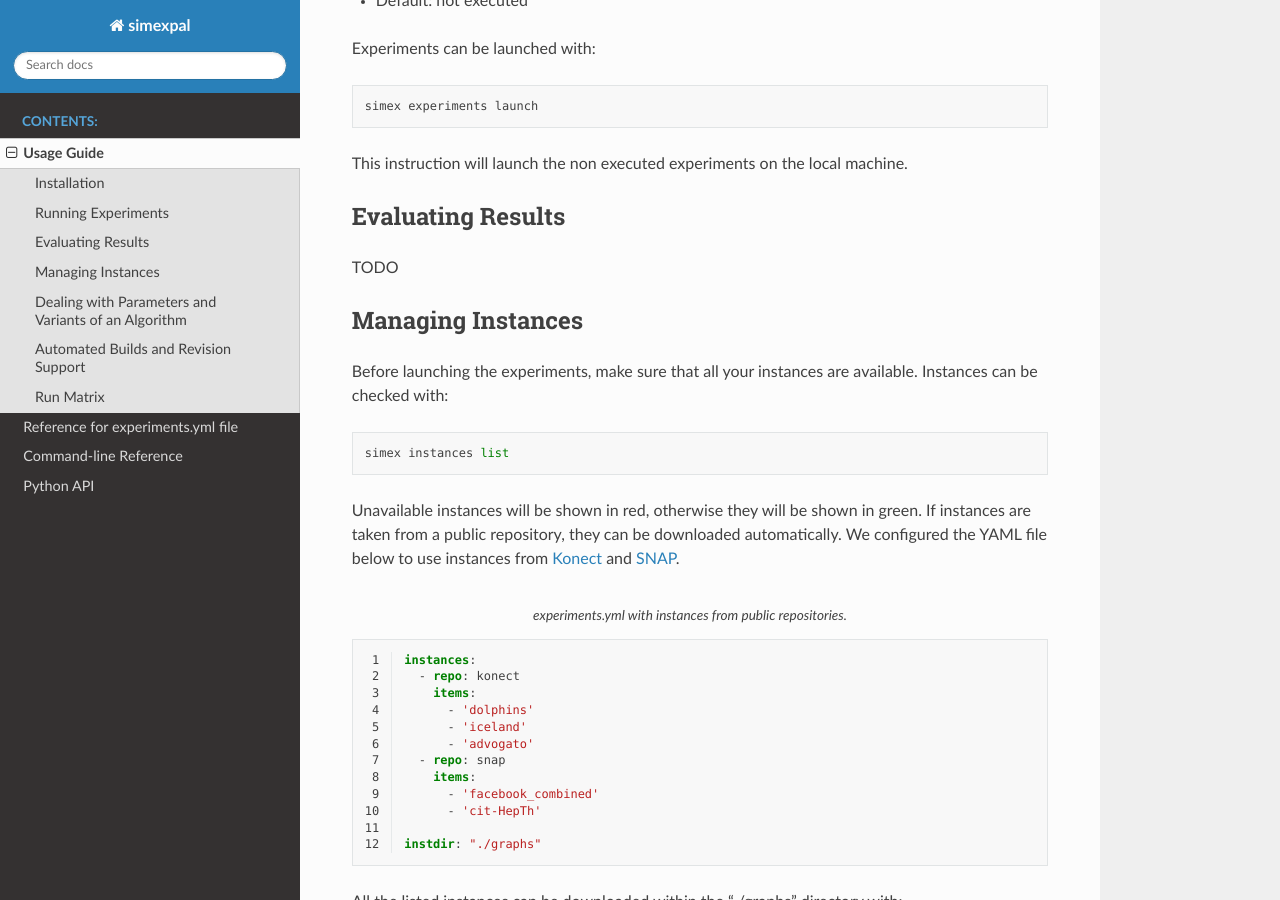
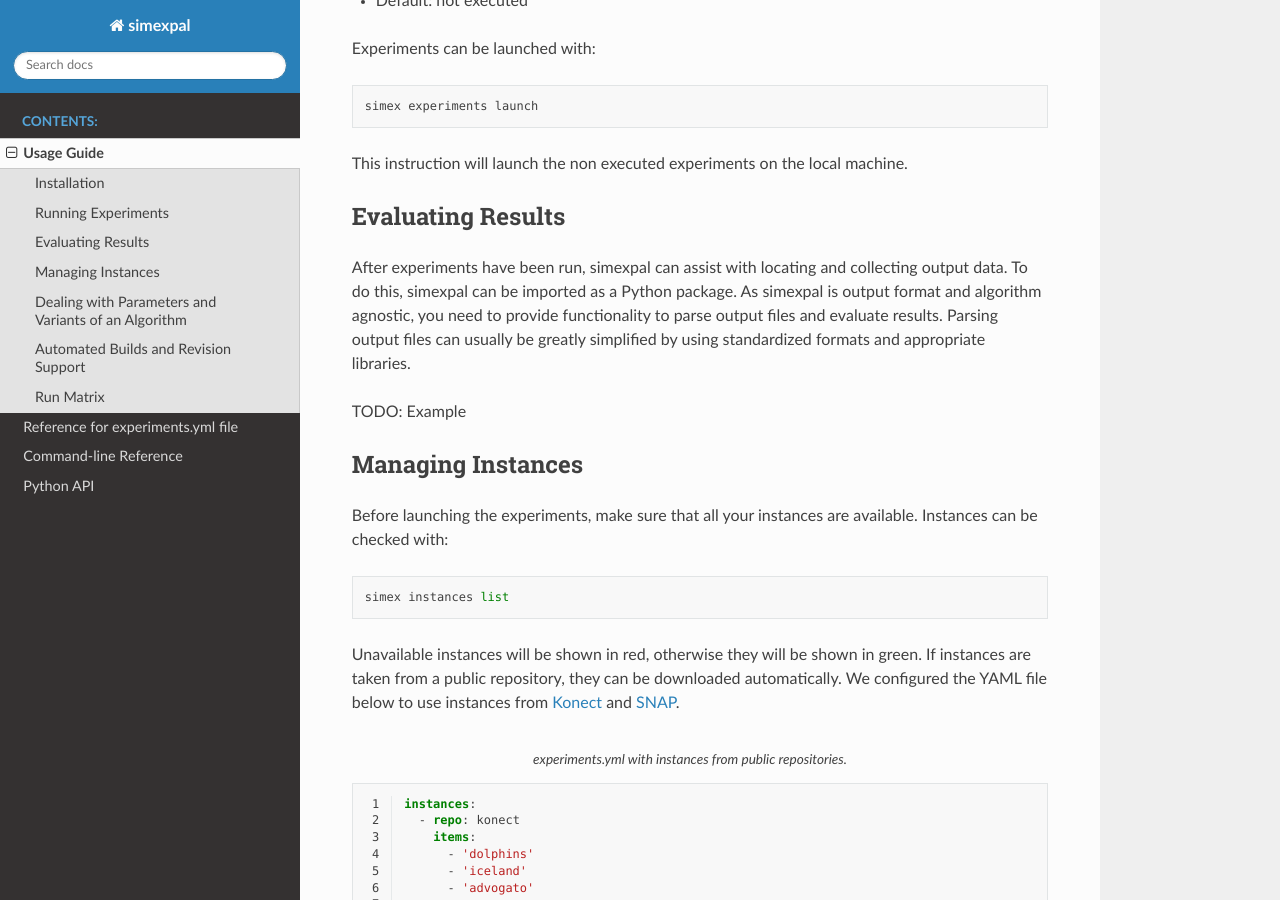
Before and after one commit to hu-macsy/simexpal, a Sphinx documentation site: the page built from docs/user_guide.rst, in a window 1280 px wide and 900 px high, scrolled down 1594 px. Built offline with Sphinx 7.4.7 and the Read the Docs theme 2.0.0, drawn with Linux system fonts in a browser that asks for light colours.

Commit message:
docs: Add section about collecting results

```diff
--- a/docs/user_guide.rst
+++ b/docs/user_guide.rst
@@ -69,7 +69,14 @@ This instruction will launch the non executed experiments on the local machine.
 Evaluating Results
 ------------------
 
-TODO
+After experiments have been run, simexpal can assist with locating and collecting output data.
+To do this, simexpal can be imported as a Python package. As simexpal is output format
+and algorithm agnostic,
+you need to provide functionality to parse output files and evaluate results.
+Parsing output files can usually be greatly simplified by using standardized
+formats and appropriate libraries.
+
+TODO: Example
 
 Managing Instances
 ------------------
```
